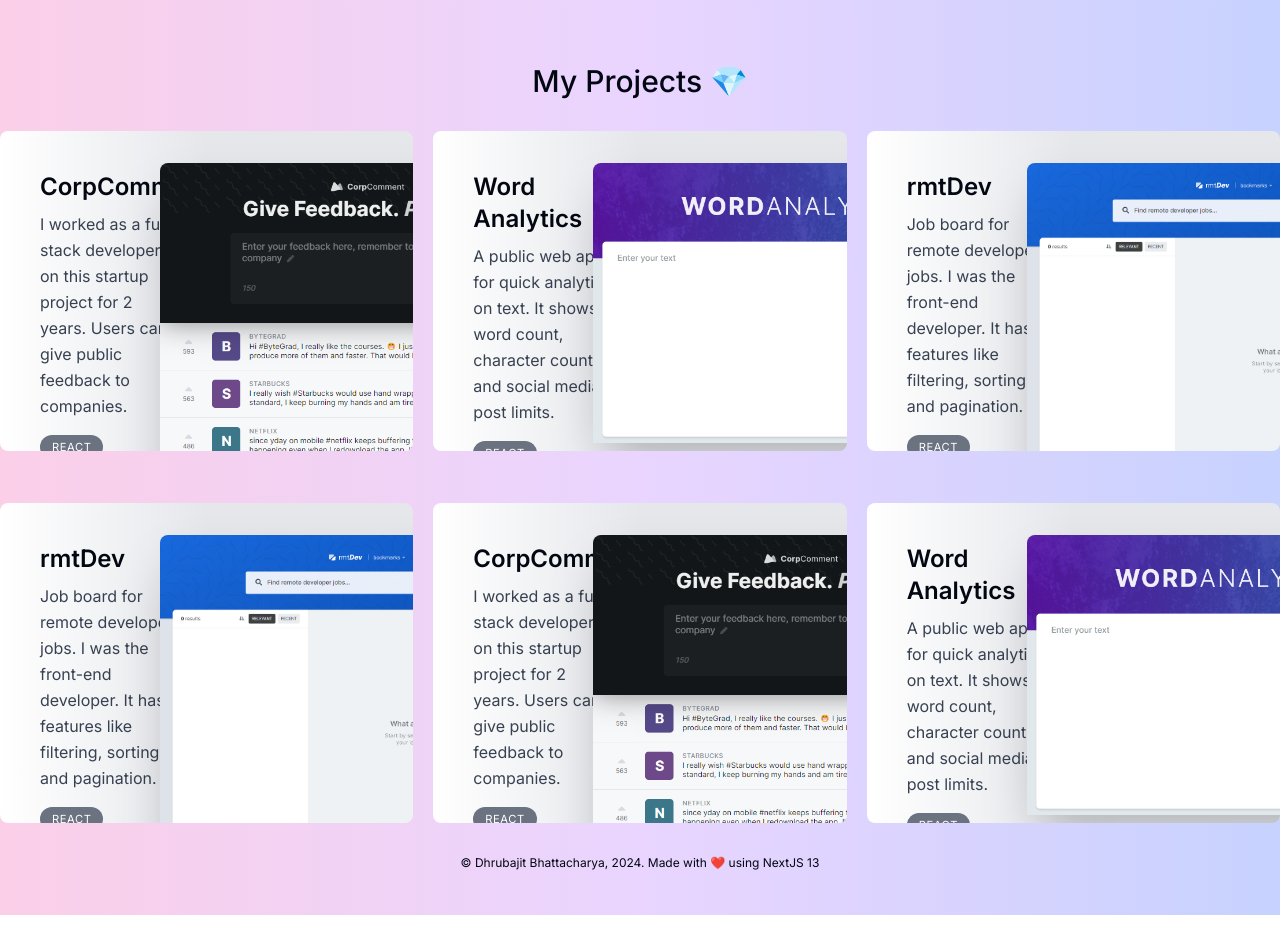
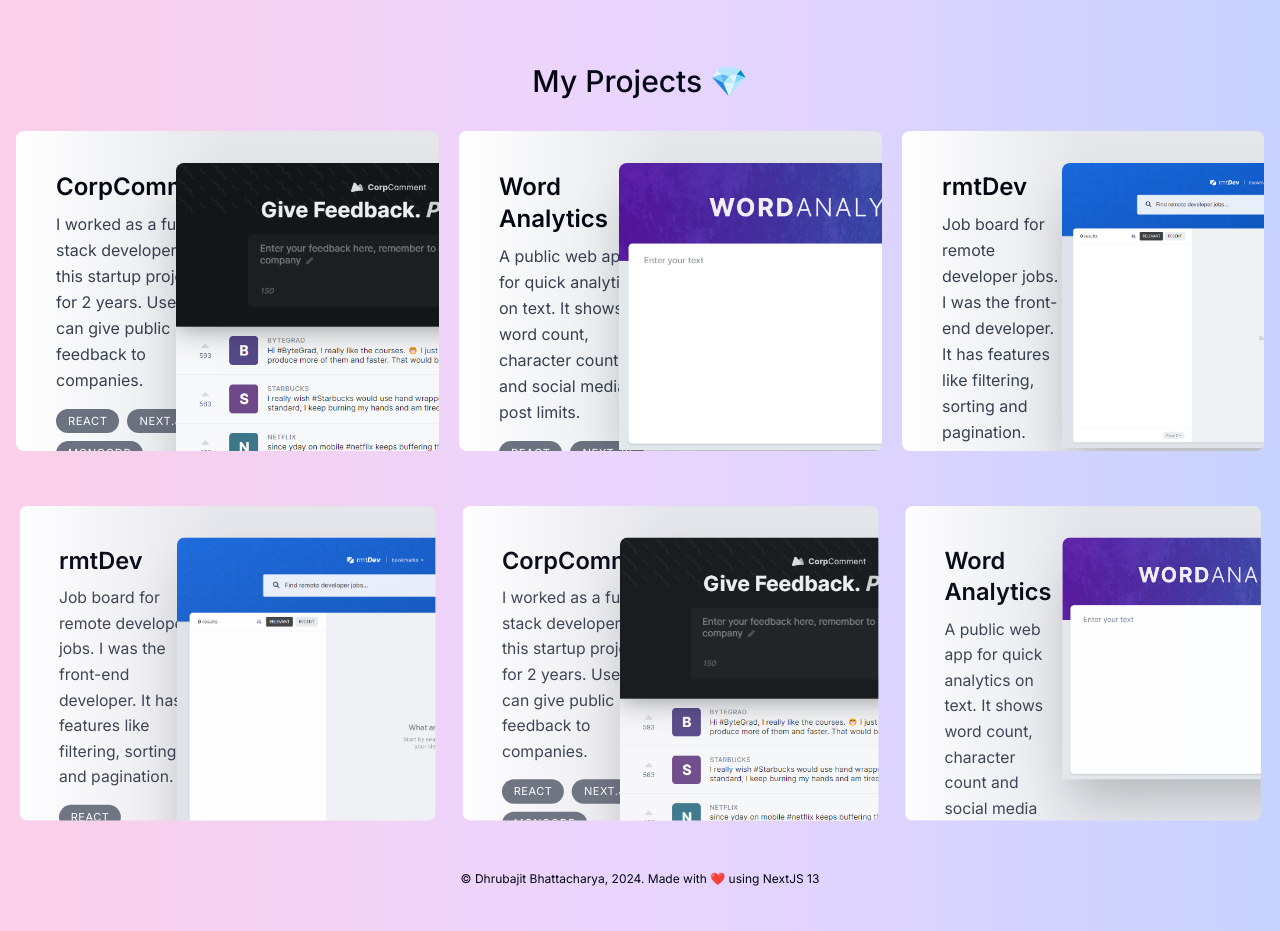
Before and after one commit to dhrubajitbhattacharji/portfoliov2, a Next.js app: page / in a window 1280 px wide. Shown: the part 2280-3211 px from the top of the page. Built offline with nearby package versions, Linux system fonts and the light colour scheme.

Commit message:
screen issue fixed

```diff
--- /dev/null
+++ b/components/projectCard.tsx
@@ -0,0 +1,56 @@
+"use client"
+
+import React from "react";
+import { useRef } from "react";
+import SectionHeading from "./section-heading";
+import { projectsData } from "@/lib/data";
+import { useSectionInView } from "@/lib/hooks";
+import Image from "next/image";
+import { motion, useScroll, useTransform } from "framer-motion";
+
+
+
+type projectProps = (typeof projectsData)[number];
+
+export default function ProjectCards({ title, description, tags, imageUrl }: projectProps) {
+  const ref = useRef<HTMLDivElement>(null);
+  const { scrollYProgress } = useScroll({
+    target: ref,
+    offset: ["0 1", "1.33 1"],
+  });
+  const scaleProgess = useTransform(scrollYProgress, [1, 0], [1, 0.8]);
+  const opacityProgess = useTransform(scrollYProgress, [1, 0], [1, 0.6]);
+
+  return (
+    <motion.div
+
+    ref={ref}
+    style={{
+      scale: scaleProgess,
+      opacity: opacityProgess,
+
+    }}
+    >
+    <section className="rounded-lg relative bg-white md:bg-gradient-to-r from-white via-gray-200 to-gray-200 max-w-[30rem] overflow-hidden sm:pr-8 sm:h-[20rem] mb-3 sm:mb-8 transition">
+      <div className="pt-4 pb-7 px-5 sm:pl-10 sm:pr-2 sm:pt-10 sm:max-w-[50%] flex flex-col h-full sm:group-even:ml-[18rem]">
+
+        <h3 className="text-2xl font-semibold">{title}</h3>
+        <p className="mt-2 leading-relaxed text-gray-700">{description}</p>
+        <ul className="flex flex-wrap mt-4 gap-2">
+          {tags.map((tag, index) => (
+            <li className="bg-gray-500 px-3 py-1 text-[0.7rem] uppercase tracking-wider text-white rounded-full" key={index}>{tag}</li>
+          ))}
+        </ul>
+
+      </div>
+
+      <Image className="absolute hidden sm:block top-8 -right-40 w-[28.25rem] rounded-t-lg shadow-2xl
+        hover:scale-[1.04]
+        hover:-translate-x-3
+        hover:translate-y-3
+        hover:-rotate-2"
+        alt="my projects" src={imageUrl} quality={100} />
+    </section>
+    </motion.div>
+  );
+}
--- a/components/projects.tsx
+++ b/components/projects.tsx
@@ -1,8 +1,10 @@
+"use client"
+
 import React from "react";
 import SectionHeading from "./section-heading";
 import { projectsData } from "@/lib/data";
 import { useSectionInView } from "@/lib/hooks";
-import Image from "next/image";
+import ProjectCards from "./projectCard";
 // import Divider from "./divider";
 
 export default function Projects() {
@@ -11,7 +13,7 @@ export default function Projects() {
   return (
     <section ref={ref} id="projects" className="scroll-mt-28">
       <SectionHeading>My Projects 💎</SectionHeading>
-      <div className="flex justify-center sm:grid grid-rows-2 grid-flow-col gap-5">
+      <div className="m-4 sm:flex justify-center sm:grid grid-rows-2 grid-flow-col gap-5">
         {projectsData.map((project, index) => (
           <>
             <ProjectCards key={index} {...project} />
@@ -20,31 +22,5 @@ export default function Projects() {
       </div>
     </section>
   );
+
 }
-
-type projectProps = (typeof projectsData)[number];
-
-function ProjectCards({ title, description, tags, imageUrl }: projectProps) {
-  return (
-    <section className="rounded-lg relative bg-white md:bg-gradient-to-r from-white via-gray-200 to-gray-200 max-w-[30rem] overflow-hidden sm:pr-8 sm:h-[20rem] mb-3 sm:mb-8 transition">
-      <div className="pt-4 pb-7 px-5 sm:pl-10 sm:pr-2 sm:pt-10 sm:max-w-[50%] flex flex-col h-full sm:group-even:ml-[18rem]">
-
-        <h3 className="text-2xl font-semibold">{title}</h3>
-        <p className="mt-2 leading-relaxed text-gray-700">{description}</p>
-        <ul className="flex flex-wrap mt-4 gap-2">
-          {tags.map((tag, index) => (
-            <li className="bg-gray-500 px-3 py-1 text-[0.7rem] uppercase tracking-wider text-white rounded-full" key={index}>{tag}</li>
-          ))}
-        </ul>
-
-      </div>
-
-      <Image className="absolute hidden sm:block top-8 -right-40 w-[28.25rem] rounded-t-lg shadow-2xl
-        hover:scale-[1.04]
-        hover:-translate-x-3
-        hover:translate-y-3
-        hover:-rotate-2"
-        alt="my projects" src={imageUrl} quality={100} />
-    </section>
-  );
-}
--- a/lib/utils.ts
+++ b/lib/utils.ts
@@ -1,4 +1,4 @@
-// import { type ClassValue, clsx } from "clsx"
+ // import { type ClassValue, clsx } from "clsx"
 // import { twMerge } from "tailwind-merge"
 
 // export function cn(...inputs: ClassValue[]) {
```
